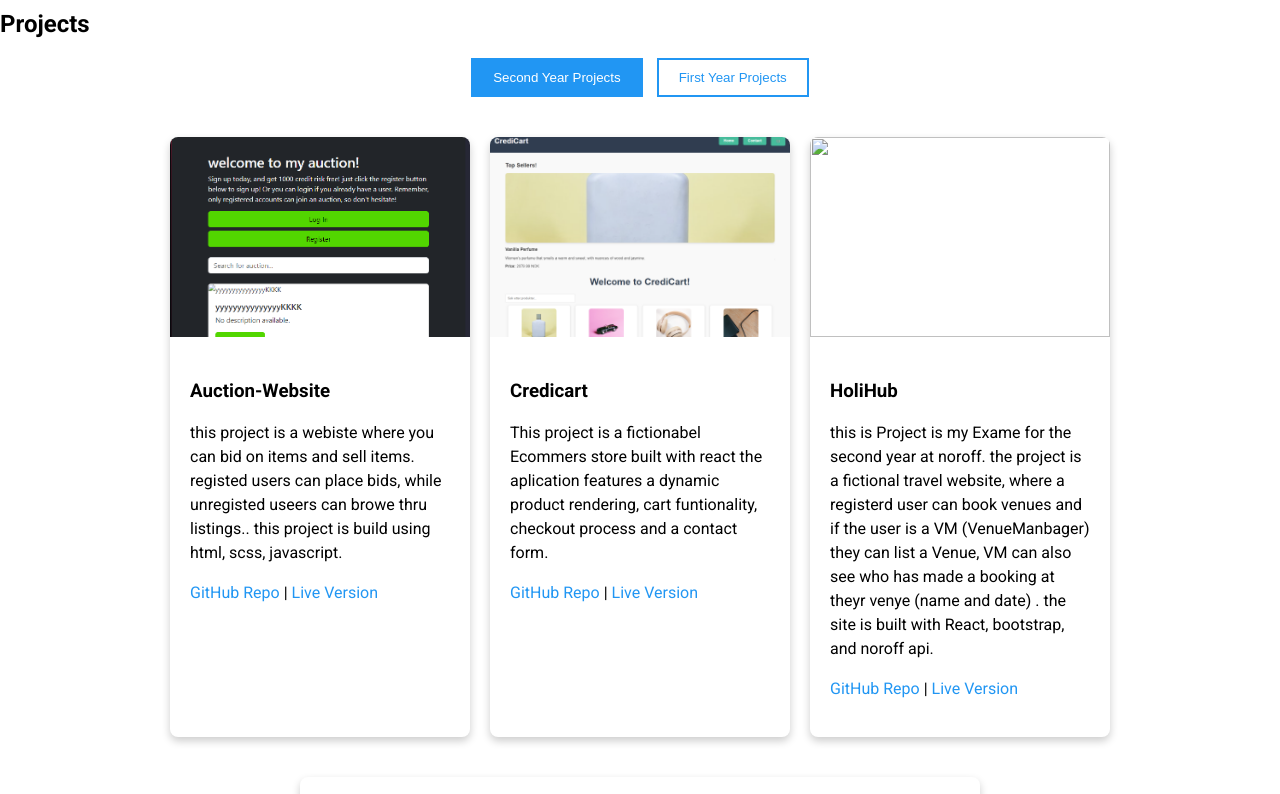
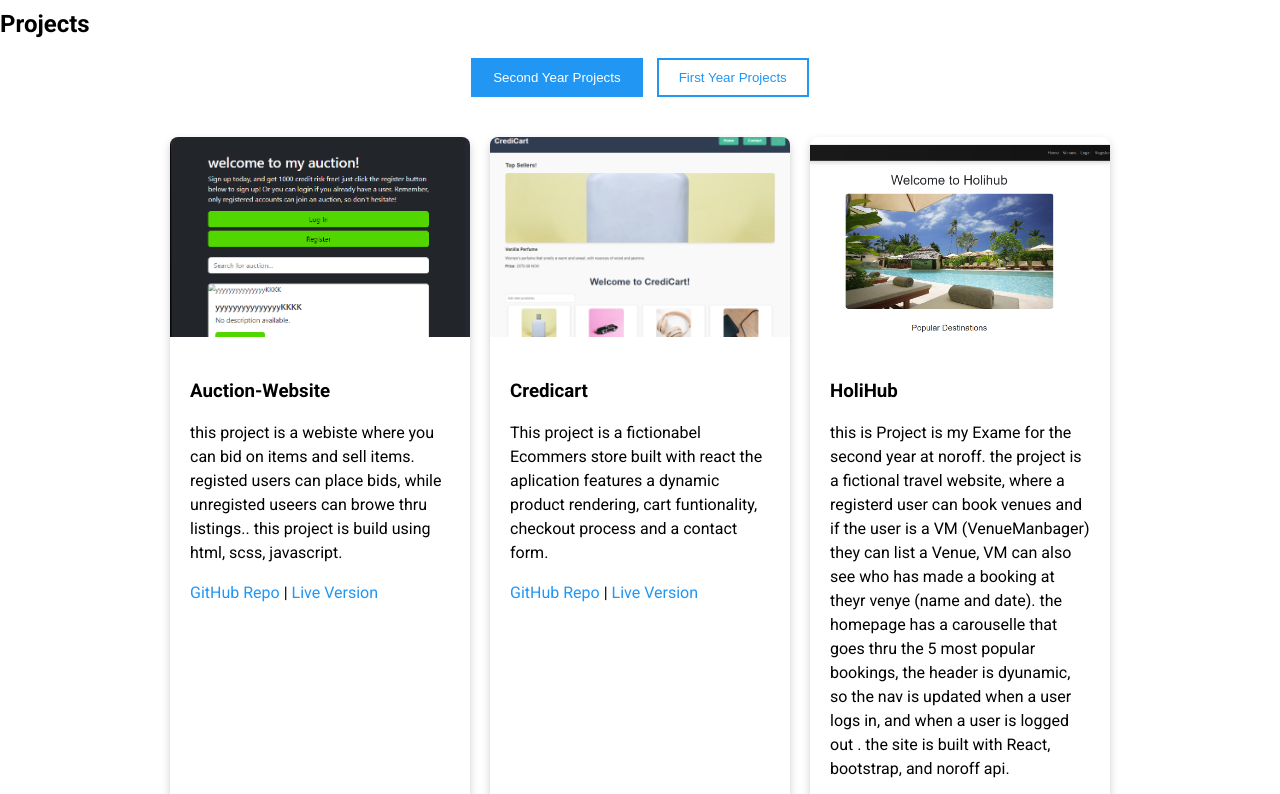
Before and after one commit to Voidwaker/portfolio, a plain HTML site: page index.html in a window 1280 px wide. Shown: the part 1480-2274 px from the top of the page. Drawn offline with nearby package versions, Linux system fonts and the light colour scheme.

Commit message:
updated Holihub project card
* added holihuyb image
* added a description about the project
* added links to github and live server(netlify)
added

```diff
--- a/index.html
+++ b/index.html
@@ -103,15 +103,15 @@
             </div>
           </article>
           <article class="card">
-            <img src="" alt="">
+            <img src="images/Holihub-img.png" alt="Holihub project">
             <div class="card-content">
               <h3>HoliHub</h3>
               <p>
-                this is Project is my Exame for the second year at noroff. the project is a fictional travel website, where a registerd user can book venues and if the user is a VM (VenueManbager) they can list a Venue, VM can also see who has made a booking at theyr venye (name and date) . the site is built with React, bootstrap, and noroff api.
+                this is Project is my Exame for the second year at noroff. the project is a fictional travel website, where a registerd user can book venues and if the user is a VM (VenueManbager) they can list a Venue, VM can also see who has made a booking at theyr venye (name and date). the homepage has a carouselle that goes thru the 5 most popular bookings, the header is dyunamic, so the nav is updated when a user logs in, and when a user is logged out . the site is built with React, bootstrap, and noroff api.
               </p>
               <p class="links">
                 <a href="#" target="https://github.com/Voidwaker/pe2">GitHub Repo</a> |
-                <a href="#" target="_blank">Live Version</a>
+                <a href="#" target="https://holihub.netlify.app">Live Version</a>
               </p>
             </div>
           </article>
```
Also changed, not shown: images/Holihub-img.png (added).
